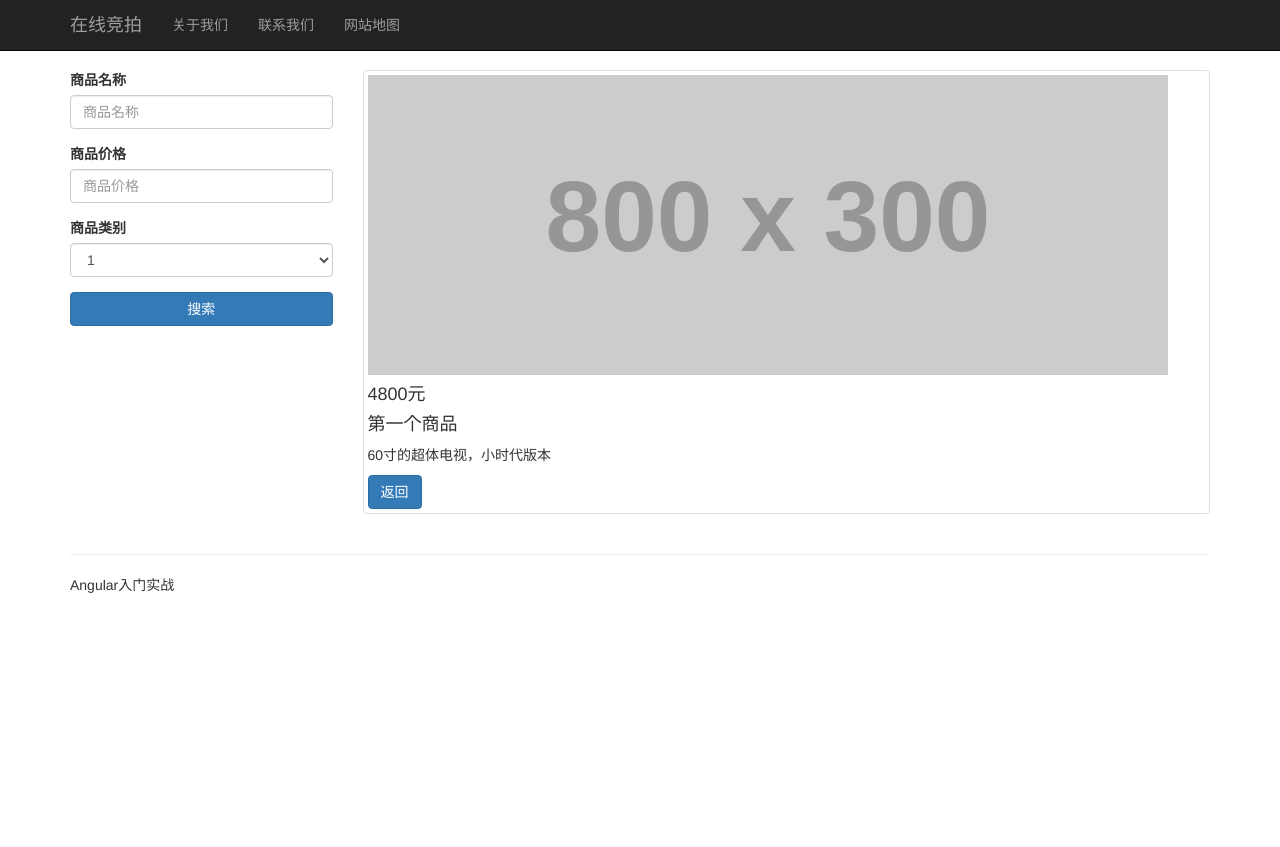
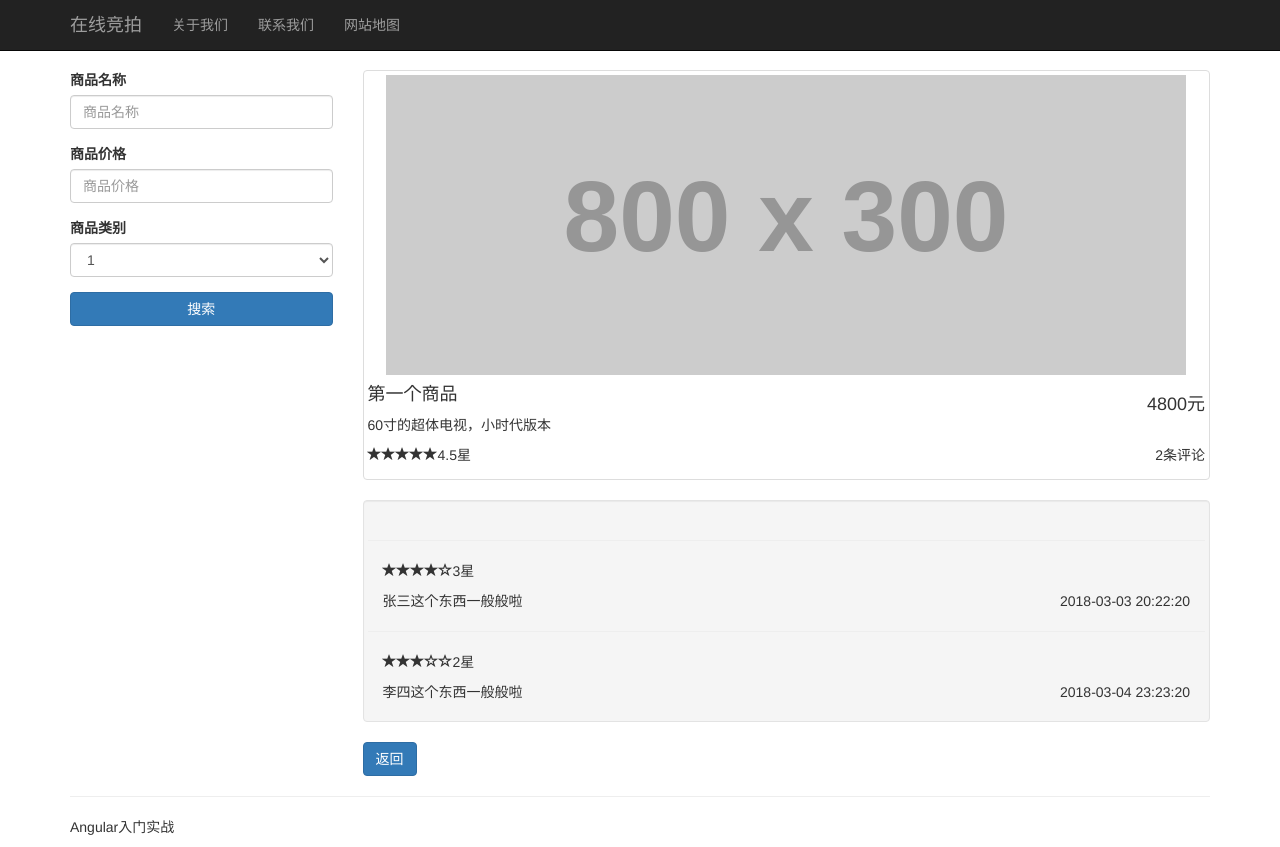
Before and after one commit to Wayfreem/auction, an Angular app: page /product/1 in a window 1280 px wide. Before the commit the page ends 800 px from the top, so only its background shows below. Built offline with nearby package versions, Linux system fonts and the light colour scheme.

Commit message:
增加管道搜索框

```diff
--- /dev/null
+++ b/src/app/pipe/filter.pipe.ts
@@ -0,0 +1,21 @@
+import { Pipe, PipeTransform } from '@angular/core';
+
+@Pipe({
+  name: 'filter'
+})
+export class FilterPipe implements PipeTransform {
+
+  transform(list: any[], filterField: string, keyword: string): any {
+
+    if( !filterField || !keyword ){
+      return list;
+    }
+
+    return list.filter( item => {
+      let fieldValue = item[filterField];
+      return fieldValue.indexOf(keyword) >= 0;
+    });
+
+  }
+
+}
--- a/src/app/product-detail/product-detail.component.html
+++ b/src/app/product-detail/product-detail.component.html
@@ -1,26 +1,33 @@
-<!--<div class="container">
-  <div class="row">
-    <div class="col-md-9">
-      <img src="http://placehold.it/800x300" alt="" class="slide-image">
-      <h4>{{productTitle}}</h4>
-      <div>
-        <button type="button" class="btn btn-primary" (click)="goBack()">返回</button>
-      </div>
-    </div>
+<div class="thumbnail">
+  <img src="http://placehold.it/800x300" alt="" class="slide-image">
+  <div>
+    <h4 class="pull-right">{{product.price}}元</h4>
+    <h4>{{product.title}}</h4>
+    <p>{{product.desc}}</p>
   </div>
-</div>-->
 
+  <div>
+      <p class="pull-right">{{comments.length}}条评论</p>
+      <p>
+        <app-stars [rating]="product.rating"></app-stars>
+      </p>
+  </div>
+</div>
 
-<div class="thumbnail">
-  <div class="row">
-    <div class="col-md-9">
-      <img src="http://placehold.it/800x300" alt="" class="slide-image">
-      <h4>{{product.price}}元</h4>
-      <h4>{{product.title}}</h4>
-      <p>{{product.desc}}</p>
-      <div>
-        <button type="button" class="btn btn-primary" (click)="goBack()">返回</button>
-      </div>
+<div class="well">
+  <div class="row" *ngFor="let comment of comments">
+    <hr>
+    <div class="col-md-12">
+      <app-stars [rating]="comment.rating"></app-stars>
+      <span>{{comment.user}}</span>
+      <span class="pull-right">{{comment.timestamp}}</span>
+      <span>{{comment.content}}</span>
     </div>
   </div>
 </div>
+
+<div class="row">
+  <div class="col-md-9">
+    <button type="button" class="btn btn-primary" (click)="goBack()">返回</button>
+  </div>
+</div>
--- a/src/app/product-detail/product-detail.component.ts
+++ b/src/app/product-detail/product-detail.component.ts
@@ -1,7 +1,7 @@
 import { Component, OnInit } from '@angular/core';
 import {ActivatedRoute} from '@angular/router';
 import {Location} from '@angular/common';
-import {Product, ProductService} from "../shared/product.service";
+import {Product, Comment, ProductService} from "../shared/product.service";
 
 @Component({
   selector: 'app-product-detail',
@@ -10,7 +10,8 @@ import {Product, ProductService} from "../shared/product.service";
 })
 export class ProductDetailComponent implements OnInit {
 
-  product : Product;
+  product: Product;
+  comments: Comment[];
 
   constructor(private routeInfo: ActivatedRoute,
               private location: Location,
@@ -19,6 +20,8 @@ export class ProductDetailComponent implements OnInit {
   ngOnInit() {
     let productId :number = this.routeInfo.snapshot.params['productId'];
     this.product = this.productService.getProduct(productId);
+
+    this.comments = this.productService.getCommentsForProductId(productId);
   }
 
   goBack(): void {
--- a/src/app/product/product.component.html
+++ b/src/app/product/product.component.html
@@ -1,9 +1,18 @@
-<div *ngFor="let product of products" class="col-md-4 col-sm-4 col-lg-4">
+<div class="row">
+  <div class="col-sm-12">
+    <div class="form-group">
+      <input class="form-control" type="text" placeholder="请输入商品名称"
+      [formControl]="titleFilter">
+    </div>
+  </div>
+</div>
+
+<div *ngFor="let product of products | filter:'title': keyword " class="col-md-4 col-sm-4 col-lg-4">
   <div class="thumbnail">
     <img [src]="imgUrl" alt=""/>
     <div class="caption">
       <h4 class="pull-right">{{product.price}}元</h4>
-      <h4><a [routerLink]="['product', product.id]">{{product.id}}</a></h4>
+      <h4><a [routerLink]="['product', product.id]">{{product.title}}</a></h4>
       <p>{{product.desc}}</p>
     </div>
 
--- a/src/app/product/product.component.ts
+++ b/src/app/product/product.component.ts
@@ -1,5 +1,7 @@
 import { Component, OnInit } from '@angular/core';
 import {Product, ProductService} from "../shared/product.service";
+import {FormControl} from "@angular/forms";
+import 'rxjs/Rx';
 
 @Component({
   selector: 'app-product',
@@ -9,9 +11,18 @@ import {Product, ProductService} from "../shared/product.service";
 export class ProductComponent implements OnInit {
 
   imgUrl: string = 'http://placehold.it/320x150';
-  private products: Product[];
+  products: Product[];
 
-  constructor(private productService: ProductService) { }
+  private keyword: string;
+  private titleFilter: FormControl = new FormControl();
+
+  constructor(private productService: ProductService) {
+    this.titleFilter.valueChanges
+      .debounceTime(500)
+      .subscribe(
+      value => {this.keyword = value}
+    );
+  }
 
   ngOnInit() {
     this.products = this.productService.getProducts();
--- a/src/app/shared/product.service.ts
+++ b/src/app/shared/product.service.ts
@@ -33,7 +33,7 @@ export class ProductService {
   }
 
   getCommentsForProductId(id: number) :Comment[] {
-    return this.comments.filter( (comment: Comment) => comment.productId = id );
+    return this.comments.filter( (comment: Comment) => comment.productId == id );
   }
 
 }
```
Also changed, not shown: src/app/app.module.ts (+6 -3 lines), 1 other file (tests, documents, lock files or other folders).
